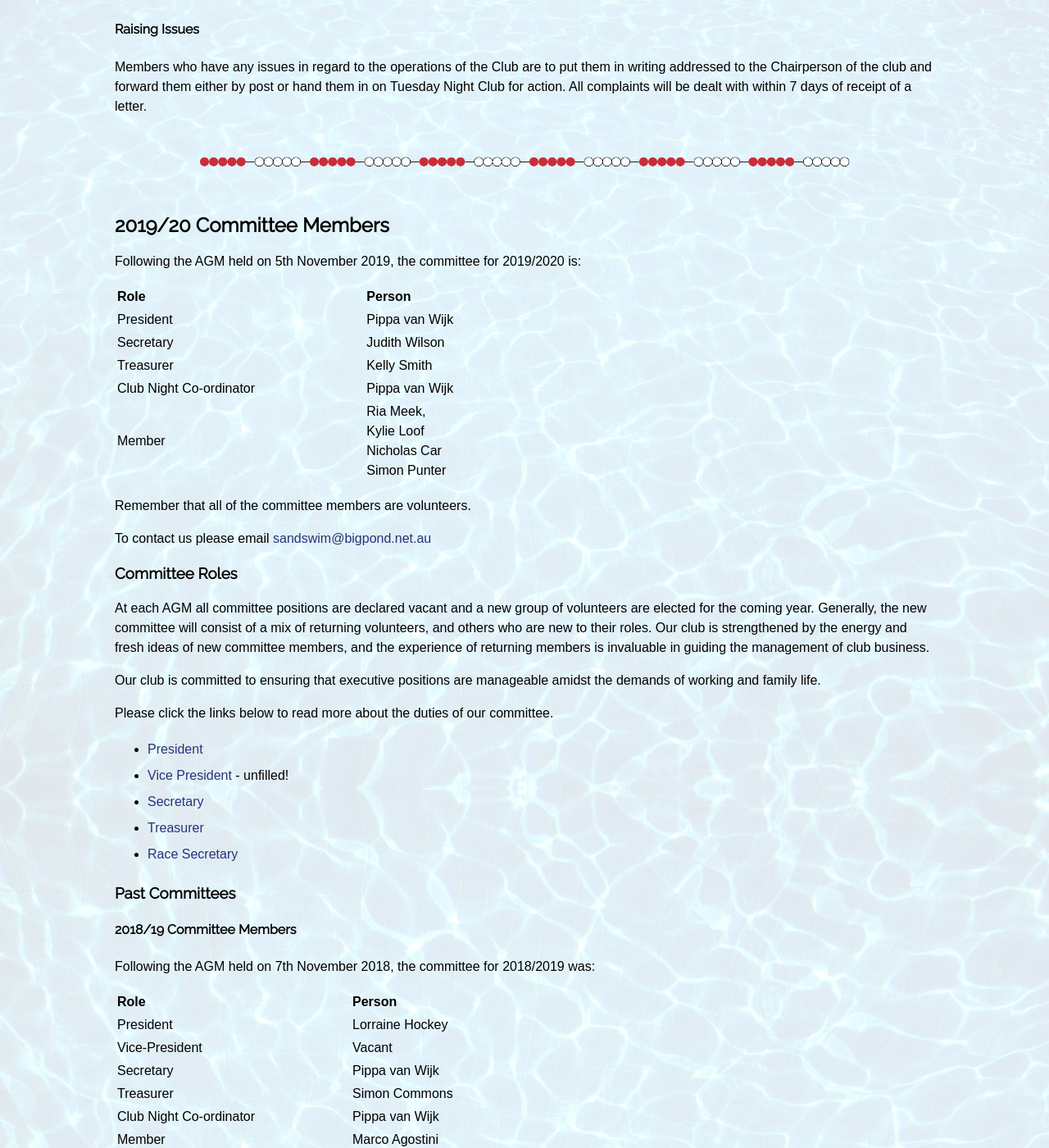
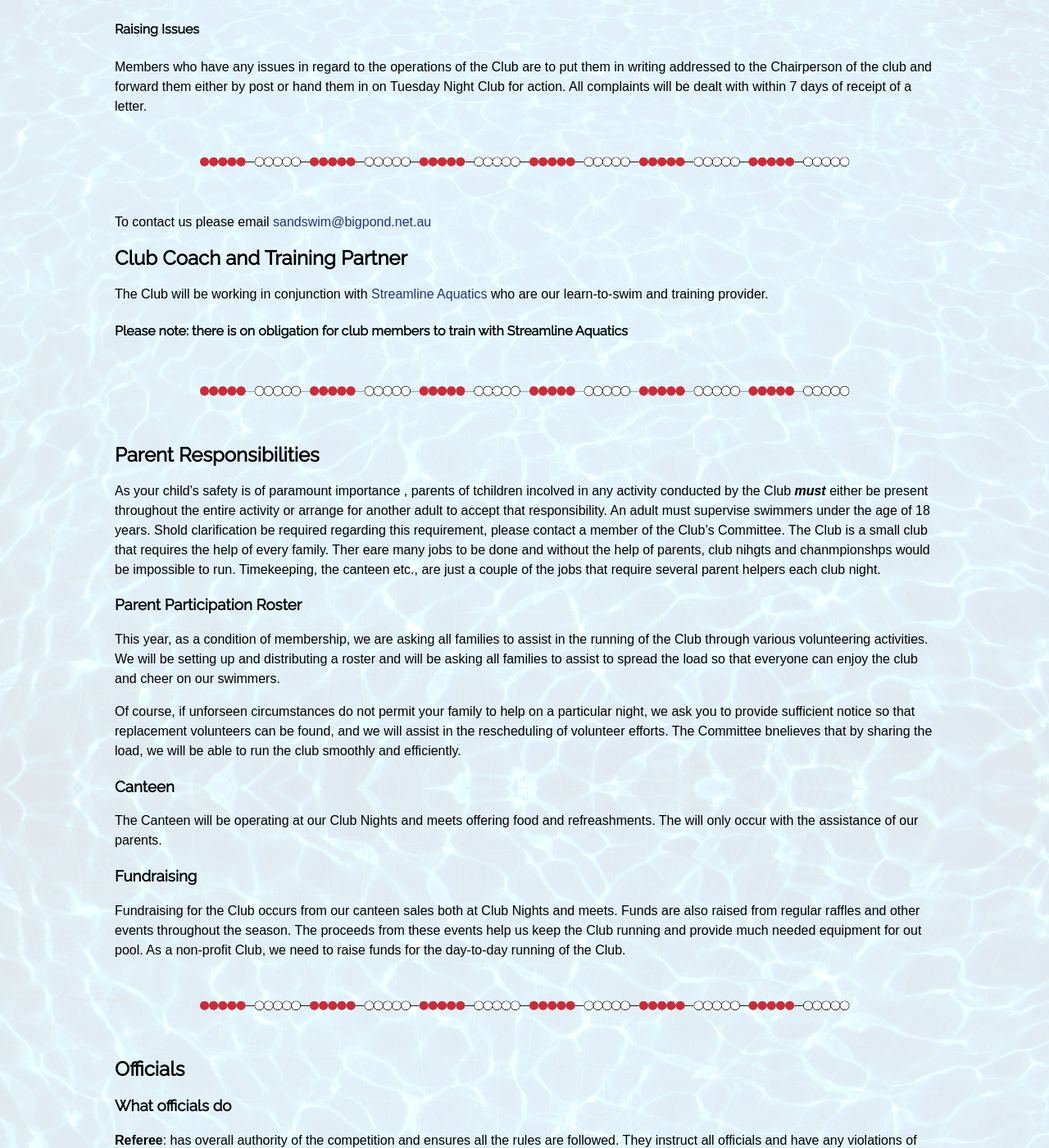
Before and after one commit to sandswim/website, a Jekyll site: the page built from pages/about.md, in a window 1280 px wide and 1400 px high, scrolled down 1914 px. Shown: the whole window at 82% size. Built offline with Jekyll 4.4.1, drawn with Linux system fonts in a browser that asks for light colours; some of the changed text lies outside the part shown.

Commit message:
Update about.md

```diff
--- a/pages/about.md
+++ b/pages/about.md
@@ -49,7 +49,7 @@ All other policies can be found on the [Swimming Queensland](https://qld.swimmin
 14. The consumption of alcohol is not permitted on school premises at any time. Any voliation of this will result in the offender being removed permanently from the club
 
 ### Code of Conduct
-**TO DO - Members handbook p 14 &  15**
+See the Members handbook p 14 &  15
 
 <div style="text-align:center; padding:30px;"><img src="images/lane-rope-small.png" alt="Lane rope logo" style="width: 800px" /></div>
 
@@ -63,52 +63,7 @@ Members who have any issues in regard to the operations of the Club are to put t
 
 <div style="text-align:center; padding:30px;"><img src="images/lane-rope-small.png" alt="Lane rope logo" style="width: 800px" /></div>
 
-## 2019/20 Committee Members
-Following the AGM held on 5th November 2019, the committee for 2019/2020 is:
-
-Role | Person
---- | ---
-President | Pippa van Wijk
-Secretary | Judith Wilson
-Treasurer | Kelly Smith
-Club Night Co-ordinator | Pippa van Wijk
-Member | Ria Meek,<br />Kylie Loof<br />Nicholas Car<br />Simon Punter
-
-Remember that all of the committee members are volunteers.
-
 To contact us please email <sandswim@bigpond.net.au>
-
-### Committee Roles
-
-At each AGM all committee positions are declared vacant and a new group of volunteers are elected for the coming year. Generally, the new committee will consist of a mix of returning volunteers, and others who are new to their roles. Our club is strengthened by the energy and fresh ideas of new committee members, and the experience of returning members is invaluable in guiding the management of club business.
-
-Our club is committed to ensuring that executive positions are manageable amidst the demands of working and family life.
-
-Please click the links below to read more about the duties of our committee.
-
-* [President](files/Role-President.pdf)
-* [Vice President](files/Role-Vice-President.pdf) - unfilled!
-* [Secretary](files/Role-Secretary.pdf)
-* [Treasurer](files/Role-Treasurer.pdf)
-* [Race Secretary](files/Role-Race-Secretary.pdf)
-
-### Past Committees
-#### 2018/19 Committee Members
-Following the AGM held on 7th November 2018, the committee for 2018/2019 was:
-
-Role | Person
---- | ---
-President | Lorraine Hockey
-Vice-President | Vacant
-Secretary | Pippa van Wijk
-Treasurer | Simon Commons
-Club Night Co-ordinator | Pippa van Wijk
-Member | Marco Agostini
-Member | Doug Kolishkin
-Member | Jim Murdoch
-Member | Romolo Roles
-
-<div style="text-align:center; padding:30px;"><img src="images/lane-rope-small.png" alt="Lane rope logo" style="width: 800px" /></div>
 
 ## Club Coach and Training Partner
 The Club will be working in conjunction with [Streamline Aquatics](https://www.96five.com/business-directory/streamline-aquatics-training-pty-ltd/) who are our learn-to-swim and training provider.
```
Also changed, not shown: other parts of pages/about.md (+1 -1 lines).
